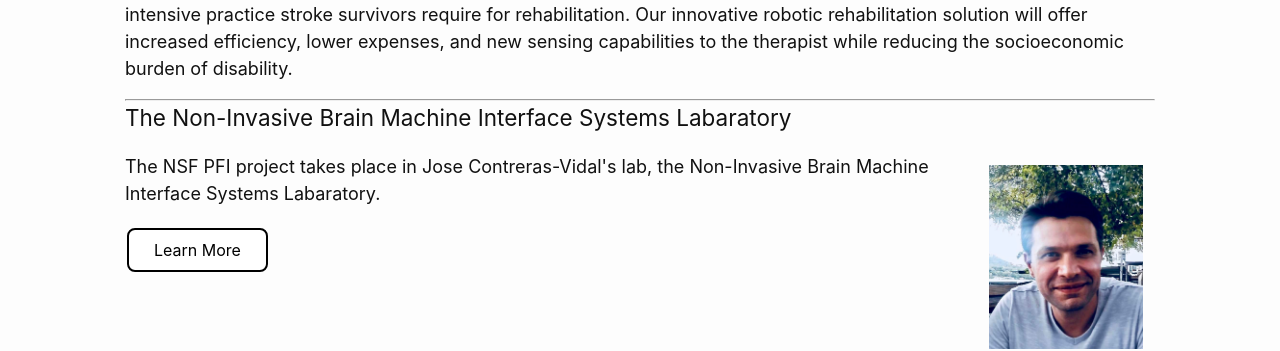
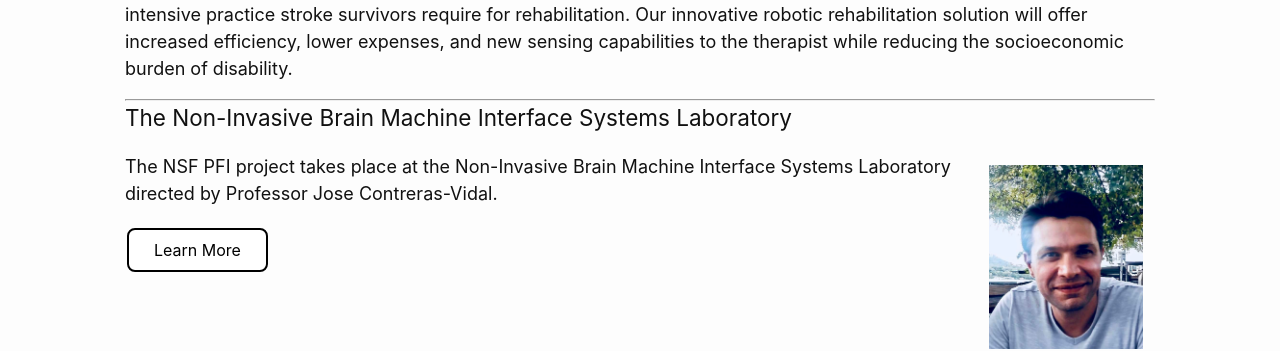
Before and after one commit to arcraik/neuroexo-website, a Jekyll site: the page built from about.md, in a window 1280 px wide. Shown: the part 1320-1671 px from the top of the page. Built offline with Jekyll 4.4.1, drawn with Linux system fonts in a browser that asks for light colours.

Commit message:
Update about.md

```diff
--- a/about.md
+++ b/about.md
@@ -24,10 +24,10 @@ Brain-controlled robotic devices are excellent candidates for engaging the patie
 
 
 <hr>
-<h4>The Non-Invasive Brain Machine Interface Systems Labaratory</h4>
+<h4>The Non-Invasive Brain Machine Interface Systems Laboratory</h4>
 <div float="left" style="overflow: auto;">
   <img class="section" align="right" height="15%" width="15%" src="/photos/AKilicarslan.jpeg" />
-<p align="left">The NSF PFI project takes place in Jose Contreras-Vidal's lab, the Non-Invasive Brain Machine Interface Systems Labaratory.</p>
+<p align="left">The NSF PFI project takes place at the Non-Invasive Brain Machine Interface Systems Laboratory directed by Professor Jose Contreras-Vidal. </p>
 
 <a class="button" href="/lab/">Learn More</a>
   </div>
```
